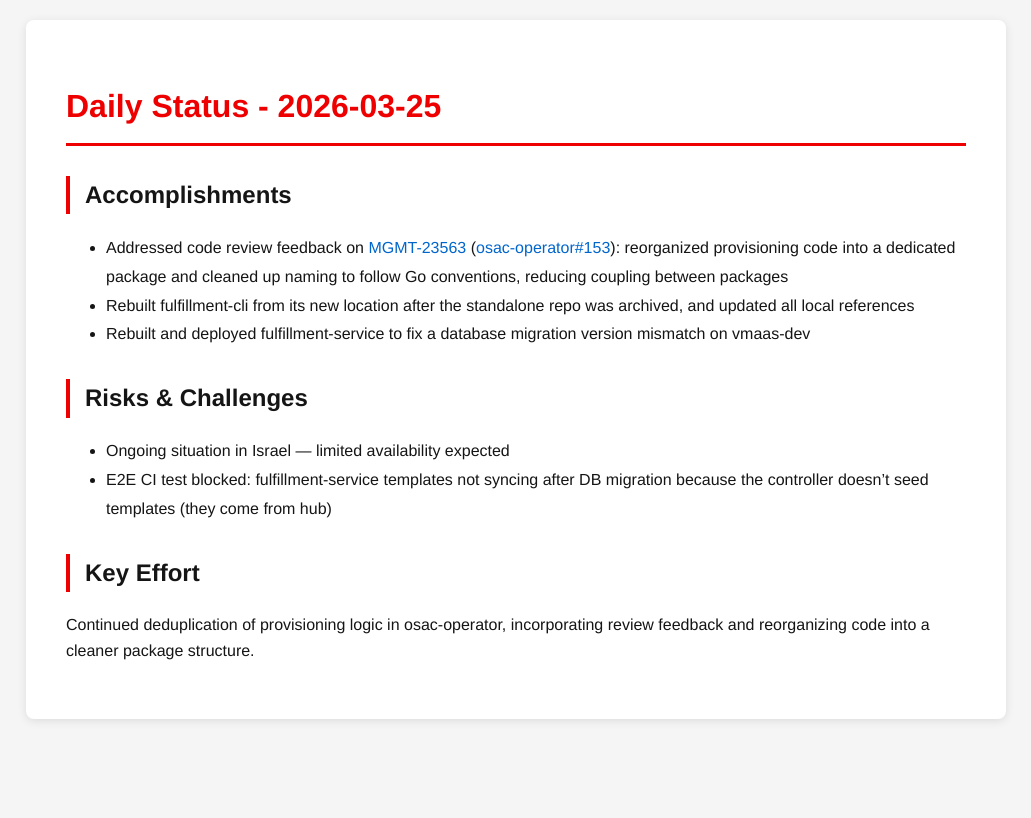
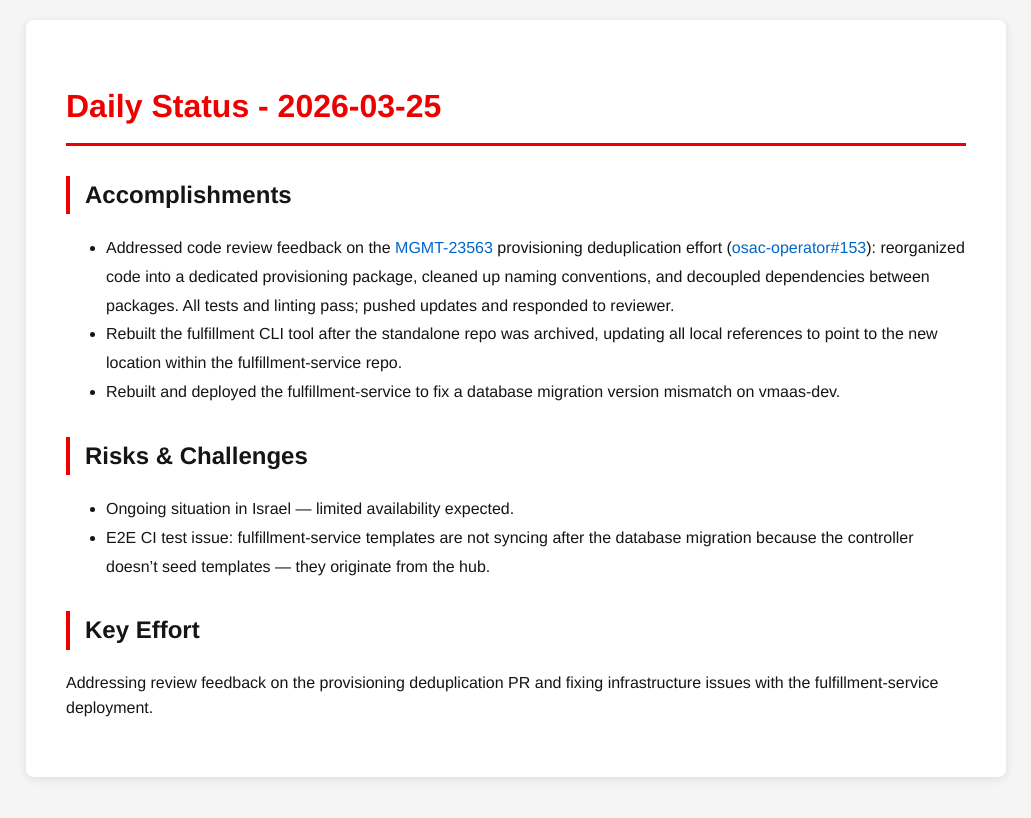
Before and after one commit to tzvatot/daily-status, a Jekyll site: the page built from 2026-03-25.md, in a window 1280 px wide. Shown: the top 818 px of the page, without its empty margins (124-1155 px from the left). Built offline with Jekyll 4.4.1, drawn with Linux system fonts in a browser that asks for light colours.

Commit message:
Daily status update - 2026-03-25

```diff
--- a/2026-03-25.md
+++ b/2026-03-25.md
@@ -7,13 +7,13 @@ date: 2026-03-25
 # Daily Status - 2026-03-25
 
 ## Accomplishments
-- Addressed code review feedback on [MGMT-23563](https://issues.redhat.com/browse/MGMT-23563) ([osac-operator#153](https://github.com/osac-project/osac-operator/pull/153)): reorganized provisioning code into a dedicated package and cleaned up naming to follow Go conventions, reducing coupling between packages
-- Rebuilt fulfillment-cli from its new location after the standalone repo was archived, and updated all local references
-- Rebuilt and deployed fulfillment-service to fix a database migration version mismatch on vmaas-dev
+- Addressed code review feedback on the [MGMT-23563](https://issues.redhat.com/browse/MGMT-23563) provisioning deduplication effort ([osac-operator#153](https://github.com/osac-project/osac-operator/pull/153)): reorganized code into a dedicated provisioning package, cleaned up naming conventions, and decoupled dependencies between packages. All tests and linting pass; pushed updates and responded to reviewer.
+- Rebuilt the fulfillment CLI tool after the standalone repo was archived, updating all local references to point to the new location within the fulfillment-service repo.
+- Rebuilt and deployed the fulfillment-service to fix a database migration version mismatch on vmaas-dev.
 
 ## Risks & Challenges
-- Ongoing situation in Israel — limited availability expected
-- E2E CI test blocked: fulfillment-service templates not syncing after DB migration because the controller doesn't seed templates (they come from hub)
+- Ongoing situation in Israel — limited availability expected.
+- E2E CI test issue: fulfillment-service templates are not syncing after the database migration because the controller doesn't seed templates — they originate from the hub.
 
 ## Key Effort
-Continued deduplication of provisioning logic in osac-operator, incorporating review feedback and reorganizing code into a cleaner package structure.
+Addressing review feedback on the provisioning deduplication PR and fixing infrastructure issues with the fulfillment-service deployment.
```
